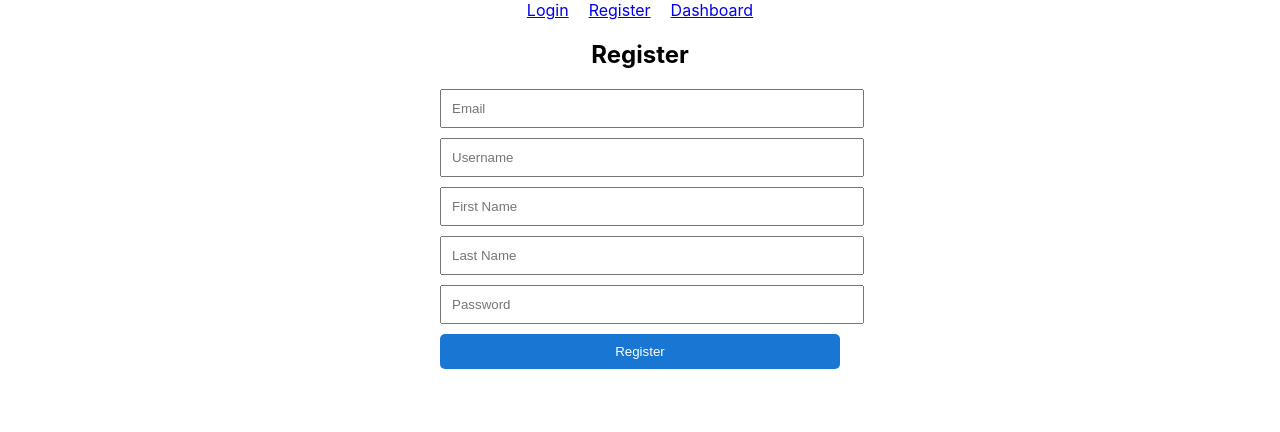
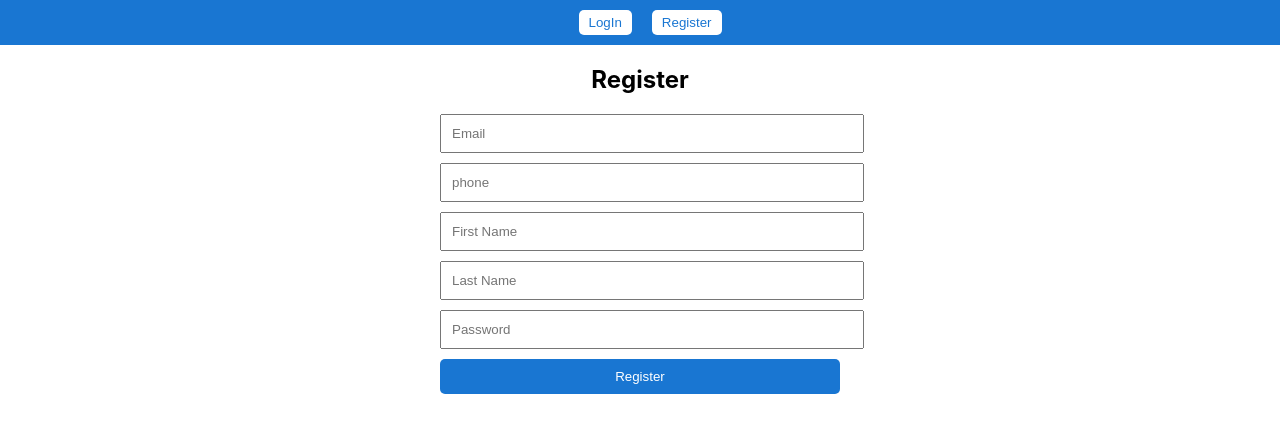
Before and after one commit to aviadazriel/mashkanta_manager, a React (Create React App) app: page /register in a window 1280 px wide. Shown: the top 432 px of the page. Built offline with nearby package versions, Linux system fonts and the light colour scheme.

Commit message:
login logout function

```diff
--- a/src/App.js
+++ b/src/App.js
@@ -8,18 +8,16 @@ import ChatPage from "./pages/ChatPage";
 import Login from "./pages/Login";
 import Register from "./pages/Register";
 import Dashboard from "./pages/Dashboard";
+import Navbar from "./components/Navbar";
+import { UserProvider } from "./UserContext";
 
 
 
 const App = () => {
   return (
-
+    <UserProvider>
     <Router>
-        <div style={{ textAlign: "center", marginBottom: "20px" }}>
-        <Link to="/login" style={{ margin: "0 10px" }}>Login</Link>
-        <Link to="/register" style={{ margin: "0 10px" }}>Register</Link>
-        <Link to="/dashboard" style={{ margin: "0 10px" }}>Dashboard</Link>
-      </div>
+    <Navbar />
       <Routes>
 
       <Route path="/login" element={<Login />} />
@@ -34,6 +32,7 @@ const App = () => {
 
       </Routes>
     </Router>
+    </UserProvider>
   );
 };
 
--- /dev/null
+++ b/src/UserContext.js
@@ -0,0 +1,21 @@
+import { createContext, useState, useEffect } from "react";
+
+export const UserContext = createContext();
+
+export const UserProvider = ({ children }) => {
+  const [user, setUser] = useState(null);
+
+  // Load user from localStorage when the app starts
+  useEffect(() => {
+    const storedUser = localStorage.getItem("user");
+    if (storedUser) {
+      setUser(JSON.parse(storedUser));
+    }
+  }, []);
+
+  return (
+    <UserContext.Provider value={{ user, setUser }}>
+      {children}
+    </UserContext.Provider>
+  );
+};
--- /dev/null
+++ b/src/components/Navbar.js
@@ -0,0 +1,96 @@
+import React, { useContext } from "react";
+import { UserContext } from "../UserContext";
+import { useNavigate } from "react-router-dom";
+
+const Navbar = () => {
+  const { user, setUser } = useContext(UserContext);
+  const navigate = useNavigate();
+
+  const handleLogout = () => {
+    localStorage.removeItem("token");
+    localStorage.removeItem("user");
+    setUser(null);
+    navigate("/login");
+  };
+
+  const handleLogin = () => {
+    navigate("/login");
+  };
+
+  const handleRegister = () => {
+    navigate("/register");
+  };
+
+
+
+
+
+
+  return (
+    <nav style={{ padding: "10px", backgroundColor: "#1976d2", color: "white", textAlign: "center" }}>
+      {user ? (
+        <>
+          <span>Welcome, {user.first_name} {user.last_name}!</span>
+          <button
+            onClick={handleLogout}
+            style={{
+              marginLeft: "20px",
+              padding: "5px 10px",
+              backgroundColor: "white",
+              color: "#1976d2",
+              border: "none",
+              borderRadius: "5px",
+              cursor: "pointer",
+            }}
+          >
+            Logout
+          </button>
+        </>
+      ) : (
+        <div>
+        <button
+            onClick={handleLogin}
+            style={{
+              marginLeft: "20px",
+              padding: "5px 10px",
+              backgroundColor: "white",
+              color: "#1976d2",
+              border: "none",
+              borderRadius: "5px",
+              cursor: "pointer",
+            }}
+          >
+            LogIn
+          </button>
+
+
+          <button
+            onClick={handleRegister}
+            style={{
+              marginLeft: "20px",
+              padding: "5px 10px",
+              backgroundColor: "white",
+              color: "#1976d2",
+              border: "none",
+              borderRadius: "5px",
+              cursor: "pointer",
+            }}
+          >
+            Register
+          </button>
+
+
+          </div>
+
+
+
+      )}
+
+
+
+
+    </nav>
+  );
+};
+
+export default Navbar;
--- a/src/pages/Dashboard.js
+++ b/src/pages/Dashboard.js
@@ -1,53 +1,47 @@
-import React, { useState, useEffect } from "react";
+import React, { useEffect, useContext } from "react";
 import axios from "axios";
+import { UserContext } from "../UserContext";
 import { useNavigate } from "react-router-dom";
 
 const Dashboard = () => {
-  const [user, setUser] = useState(null);
-  const [error, setError] = useState("");
+  const { user, setUser } = useContext(UserContext);
   const navigate = useNavigate();
 
   useEffect(() => {
     const fetchUserDetails = async () => {
+      const token = localStorage.getItem("token");
+      if (!token) {
+        navigate("/login");
+        return;
+      }
+
       try {
-        const token = localStorage.getItem("token");
-        if (!token) {
-          navigate("/login"); // Redirect if no token
-        }
-// const response = await axios.get("http://127.0.0.1:8000/users/aa");
-        const response = await axios.get("http://127.0.0.1:8000/users/me",
-             {
+        const response = await axios.get("http://127.0.0.1:8000/users/me", {
           headers: {
             Authorization: `Bearer ${token}`,
           },
         });
 
-
-        setUser(response.data);
-      } catch (err) {
-        setError("Failed to fetch user details.");
-        console.error(err);
-        // navigate("/login"); // Redirect on failure
+        const userData = response.data;
+        setUser(userData);
+        localStorage.setItem("user", JSON.stringify(userData)); // Save user details to localStorage
+      } catch (error) {
+        console.error("Error fetching user details:", error);
+        navigate("/login");
       }
     };
 
     fetchUserDetails();
-  }, [navigate]);
-
-  if (error) {
-    return <p>{error}</p>;
-  }
+  }, [navigate, setUser]);
 
   if (!user) {
     return <p>Loading...</p>;
   }
 
   return (
-    <div style={{ padding: "20px" }}>
-      <h2>Welcome, {user.first_name} {user.last_name}</h2>
-      <p><strong>Email:</strong> {user.email}</p>
-      <p><strong>Phone:</strong> {user.phone}</p>
-      <p><strong>Admin Status:</strong> {user.is_admin ? "Admin" : "User"}</p>
+    <div style={{ textAlign: "center", marginTop: "20px" }}>
+      <h2>Dashboard</h2>
+      <p>Welcome to your dashboard, {user.first_name}!</p>
     </div>
   );
 };
--- a/src/pages/Register.js
+++ b/src/pages/Register.js
@@ -4,7 +4,7 @@ import axios from "axios";
 const Register = () => {
   const [formData, setFormData] = useState({
     email: "",
-    username: "",
+    phone: "",
     password: "",
     firstName: "",
     lastName: "",
@@ -21,7 +21,7 @@ const Register = () => {
     try {
       const response = await axios.post("http://127.0.0.1:8000/users/register", {
         email: formData.email,
-        username: formData.username,
+        phone: formData.phone,
         password: formData.password,
         first_name: formData.firstName,
         last_name: formData.lastName,
@@ -55,9 +55,9 @@ const Register = () => {
         <div>
           <input
             type="text"
-            name="username"
-            placeholder="Username"
-            value={formData.username}
+            name="phone"
+            placeholder="phone"
+            value={formData.phone}
             onChange={handleChange}
             required
             style={{ width: "100%", padding: "10px", marginBottom: "10px" }}
```
